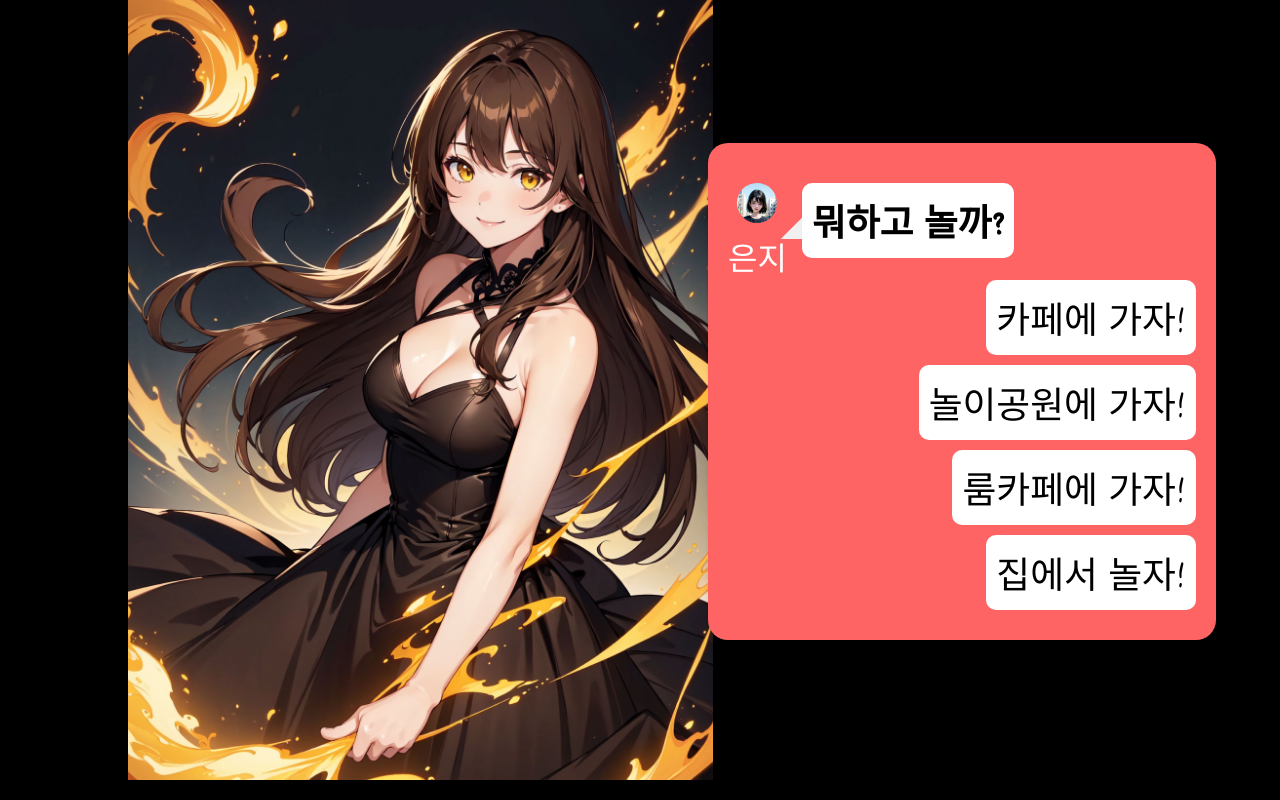
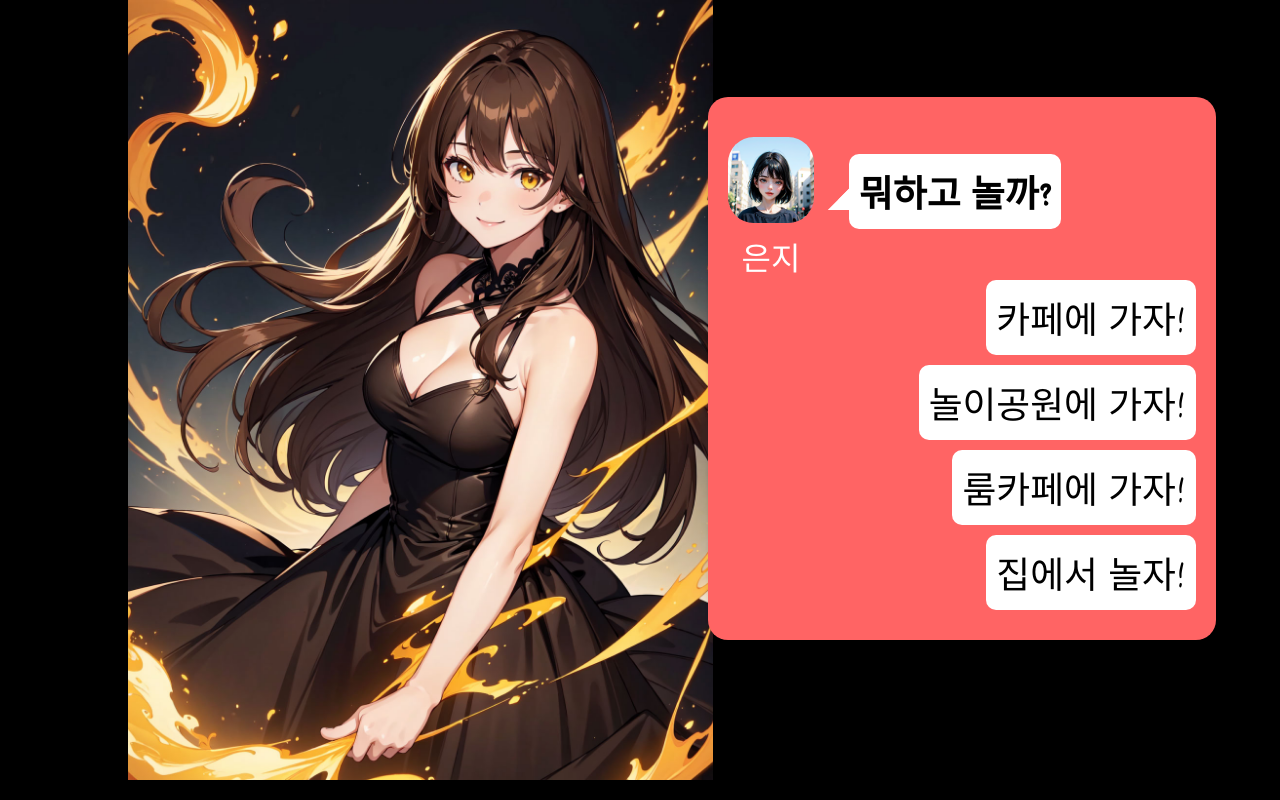
Before and after one commit to Masterchoiduck/mg, a plain HTML site: page mbti/index/index.html in a window 1280 px wide. Drawn offline with Linux system fonts and the light colour scheme.

Commit message:
no message

```diff
--- a/mbti/index/styles.css
+++ b/mbti/index/styles.css
@@ -2,7 +2,10 @@
 
 .npc {
     display: flex;
-    gap: 15px;
+    gap: 35px;
+    flex-direction: row;
+    flex-wrap: nowrap;
+    align-items: center;
 }
 
 .player {
@@ -71,9 +74,9 @@ body, html {
 }
 
 .profile-pic img {
-    width: 40px; /* 크기 조정 */
+    width: 86px; /* 크기 조정 */
     height: auto;
-    border-radius: 50%;
+    border-radius: 30%;
     /* position: absolute; */
     /* left: 10%; */
     /* transform: translateX(-50%); 중앙정렬*/
@@ -97,9 +100,9 @@ body, html {
 }
 
 .question {
+    margin-top: -5%;
     position: relative; /* 부모 요소에 상대적인 위치 지정 */
     z-index: 2;
-    margin: 0;
     font-size: 2.3em;
     height: 100%;
     font-weight: bold;
@@ -111,7 +114,7 @@ body, html {
     position: absolute;
     border-width: 15px;
     border-style: solid;
-    border-color: #ffffff00 transparent transparent #f1f0f0;
+    border-color: #ffff transparent transparent #ffff;
     bottom: 4px;
     left: 0%;
     transform: translateX(-50%) rotate(45deg);
```
